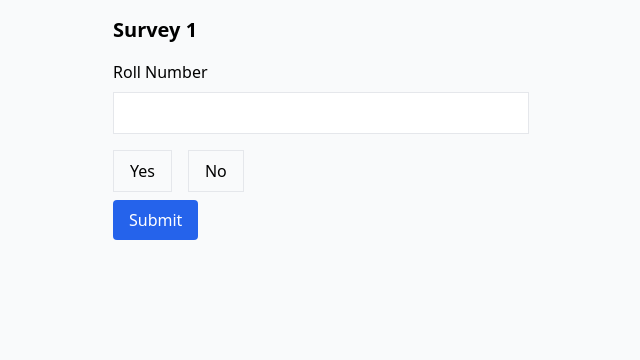
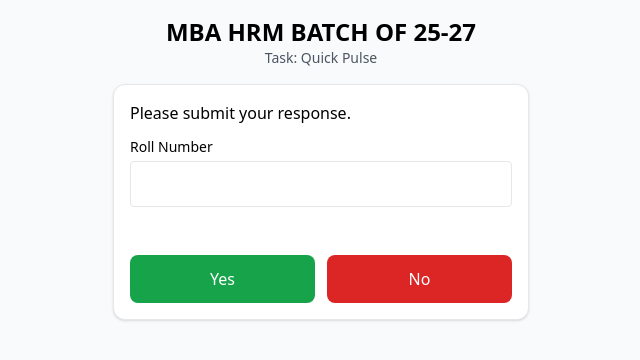
Before and after one commit to aryan-42/poll, a React (Vite) app: page /survey/1 in a window 1280 px wide. Shown: the top 360 px of the page, without its empty margins (319-959 px from the left). Built offline with nearby package versions, Linux system fonts and the light colour scheme; no server answers.

Commit message:
Update Survey.jsx

```diff
--- a/src/pages/Survey.jsx
+++ b/src/pages/Survey.jsx
@@ -1,43 +1,64 @@
-import React, { useState, useEffect } from 'react';
-import { useParams } from 'react-router-dom';
-import { db } from '../firebase';
-import { doc, setDoc, getDoc, serverTimestamp } from 'firebase/firestore';
+import { useEffect, useMemo, useState } from 'react'
+import { useParams, useSearchParams } from 'react-router-dom'
+import { db } from '../firebase'
+import { doc, getDoc, addDoc, collection, serverTimestamp } from 'firebase/firestore'
+
+const toUpper = s => (s||'').toString().toUpperCase().trim()
 
 export default function Survey() {
-  const { taskId } = useParams();
-  const [roll, setRoll] = useState('');
-  const [name, setName] = useState('');
-  const [answer, setAnswer] = useState(null);
+  const { taskId } = useParams()
+  const [sp] = useSearchParams()
+  const title = sp.get('title') || 'Quick Pulse'
+  const prompt = sp.get('prompt') || 'Please submit your response.'
+  const [roll, setRoll] = useState('')
+  const rollUC = useMemo(()=>toUpper(roll), [roll])
+  const [name, setName] = useState('')
+  const [status, setStatus] = useState('')
 
   useEffect(() => {
-    if (roll) {
-      const ref = doc(db, 'participants', roll.toUpperCase());
-      getDoc(ref).then(snap => {
-        if (snap.exists()) setName(snap.data().name);
-        else setName('');
-      });
+    let active = true
+    async function lookup() {
+      setName('')
+      if (!rollUC) return
+      const ref = doc(db, 'participants', rollUC)
+      const snap = await getDoc(ref)
+      if (active) setName(snap.exists() ? snap.data().name : '')
     }
-  }, [roll]);
+    lookup()
+    return () => { active = false }
+  }, [rollUC])
 
-  const submit = async () => {
-    if (!roll || !answer) return;
-    await setDoc(doc(db, 'responses', roll + '_' + taskId), {
-      taskId, roll: roll.toUpperCase(), name, answer, ts: serverTimestamp()
-    });
-    alert('Submitted!');
-  };
+  const submit = async (answer) => {
+    if (!taskId) return
+    if (!rollUC) { setStatus('Enter your Roll Number'); return }
+    await addDoc(collection(db, 'responses'), {
+      taskId, roll: rollUC, name: name || null, answer: (answer==='Yes'?'Yes':'No'), ts: serverTimestamp()
+    })
+    setStatus('Response saved. You can resubmit; only the latest counts.')
+  }
 
   return (
-    <div className="p-4 max-w-md mx-auto">
-      <h1 className="text-xl font-bold mb-4">Survey {taskId}</h1>
-      <label className="block mb-2">Roll Number</label>
-      <input value={roll} onChange={e => setRoll(e.target.value.toUpperCase())} className="border p-2 w-full mb-2" />
-      {name && <p className="mb-2">Detected Name: {name}</p>}
-      <div className="flex gap-4 my-2">
-        <button onClick={() => setAnswer('Yes')} className={answer==='Yes'?'bg-green-500 text-white px-4 py-2':'border px-4 py-2'}>Yes</button>
-        <button onClick={() => setAnswer('No')} className={answer==='No'?'bg-red-500 text-white px-4 py-2':'border px-4 py-2'}>No</button>
-      </div>
-      <button onClick={submit} className="bg-blue-600 text-white px-4 py-2 rounded">Submit</button>
-    </div>
-  );
+    <main className="max-w-md mx-auto p-4 min-h-screen flex flex-col gap-4">
+      <header className="text-center">
+        <h1 className="text-2xl font-bold">MBA HRM BATCH OF 25-27</h1>
+        <p className="text-gray-600 text-sm">Task: {title}</p>
+      </header>
+      <section className="bg-white rounded-xl shadow p-4 border grid gap-3">
+        <p>{prompt}</p>
+        <label className="block text-sm">Roll Number
+          <input className="mt-1 w-full border rounded p-3 tracking-wider uppercase"
+                 value={roll} onChange={e=>setRoll(e.target.value.toUpperCase())}
+                 autoCapitalize="characters" autoComplete="off" />
+        </label>
+        <div className="text-sm text-gray-600 min-h-[1.5rem]" aria-live="polite">
+          {rollUC && (name ? `Detected: ${name}` : 'No match found in participant list')}
+        </div>
+        <div className="grid grid-cols-2 gap-3">
+          <button onClick={()=>submit('Yes')} className="button-44 bg-green-600 text-white rounded-lg p-3">Yes</button>
+          <button onClick={()=>submit('No')}  className="button-44 bg-red-600 text-white rounded-lg p-3">No</button>
+        </div>
+        {status && <div className="text-sm text-blue-700" aria-live="polite">{status}</div>}
+      </section>
+    </main>
+  )
 }
```
